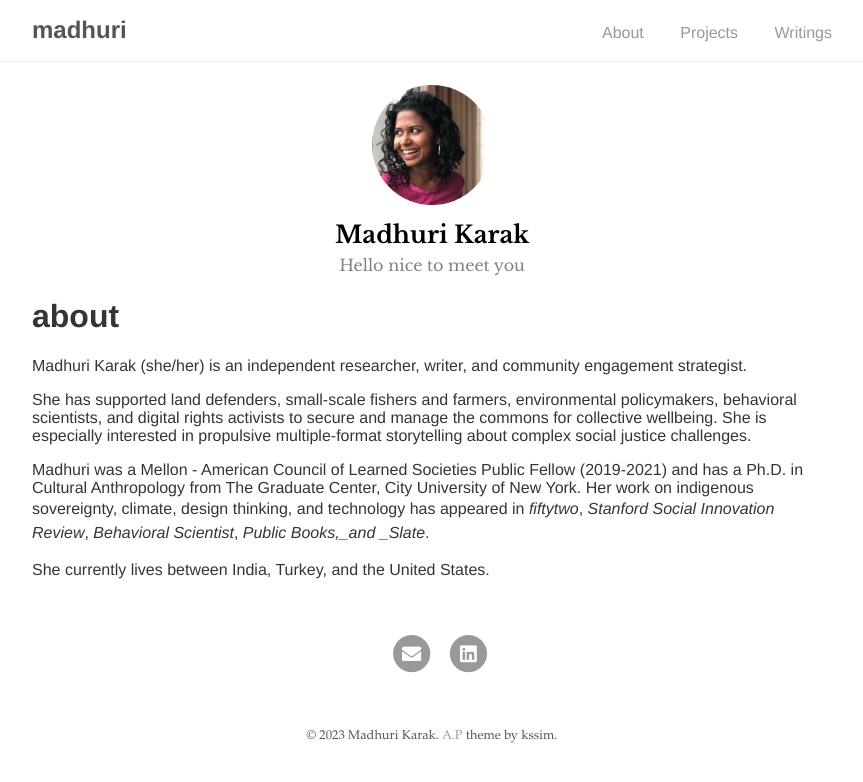
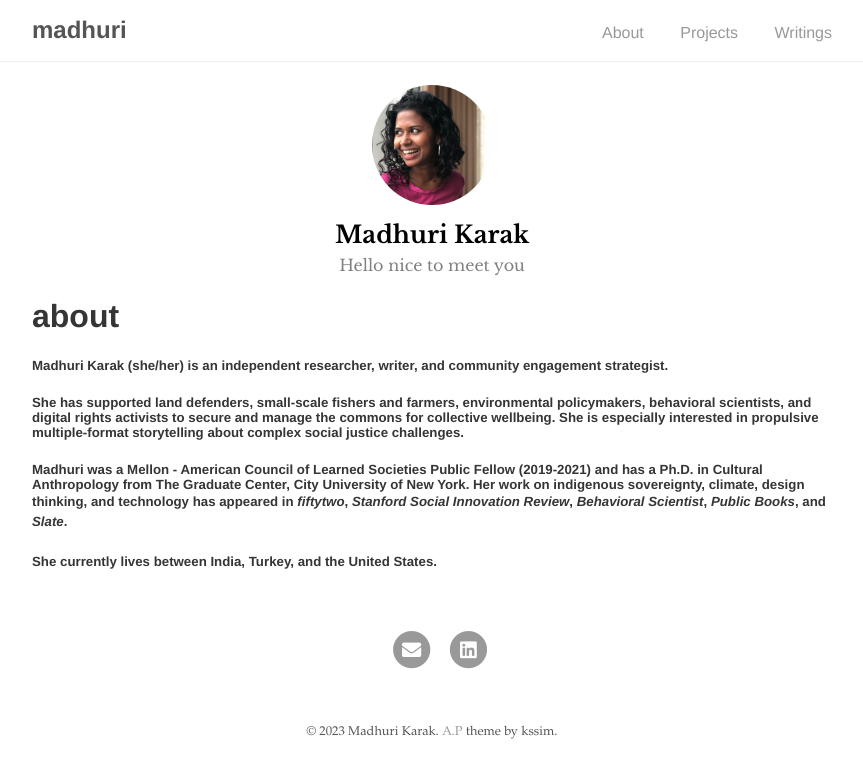
Before and after one commit to madhurikarak/madhurikarak.github.io, a Jekyll site: the page built from index.md, in a window 1280 px wide. Shown: the top 782 px of the page, without its empty margins (208-1071 px from the left). Built offline with Jekyll 4.4.1, drawn with Linux system fonts in a browser that asks for light colours; our own code applies the rules of GitHub Pages for plain Markdown files.

Commit message:
Update index.md

```diff
--- a/index.md
+++ b/index.md
@@ -3,10 +3,10 @@ layout: about
 ---
 
 # about
-Madhuri Karak (she/her) is an independent researcher, writer, and community engagement strategist.
+##### Madhuri Karak (she/her) is an independent researcher, writer, and community engagement strategist.
 
-She has supported land defenders, small-scale fishers and farmers, environmental policymakers, behavioral scientists, and digital rights activists to secure and manage the commons for collective wellbeing. She is especially interested in propulsive multiple-format storytelling about complex social justice challenges.
+##### She has supported land defenders, small-scale fishers and farmers, environmental policymakers, behavioral scientists, and digital rights activists to secure and manage the commons for collective wellbeing. She is especially interested in propulsive multiple-format storytelling about complex social justice challenges.
 
-Madhuri was a Mellon - American Council of Learned Societies Public Fellow (2019-2021) and has a Ph.D. in Cultural Anthropology from The Graduate Center, City University of New York. Her work on indigenous sovereignty, climate, design thinking, and technology has appeared in _fiftytwo_, _Stanford Social Innovation Review_, _Behavioral Scientist_, _Public Books,_and _Slate_.
+##### Madhuri was a Mellon - American Council of Learned Societies Public Fellow (2019-2021) and has a Ph.D. in Cultural Anthropology from The Graduate Center, City University of New York. Her work on indigenous sovereignty, climate, design thinking, and technology has appeared in _fiftytwo_, _Stanford Social Innovation Review_, _Behavioral Scientist_, _Public Books_, and _Slate_.
 
-She currently lives between India, Turkey, and the United States.
+##### She currently lives between India, Turkey, and the United States.
```
